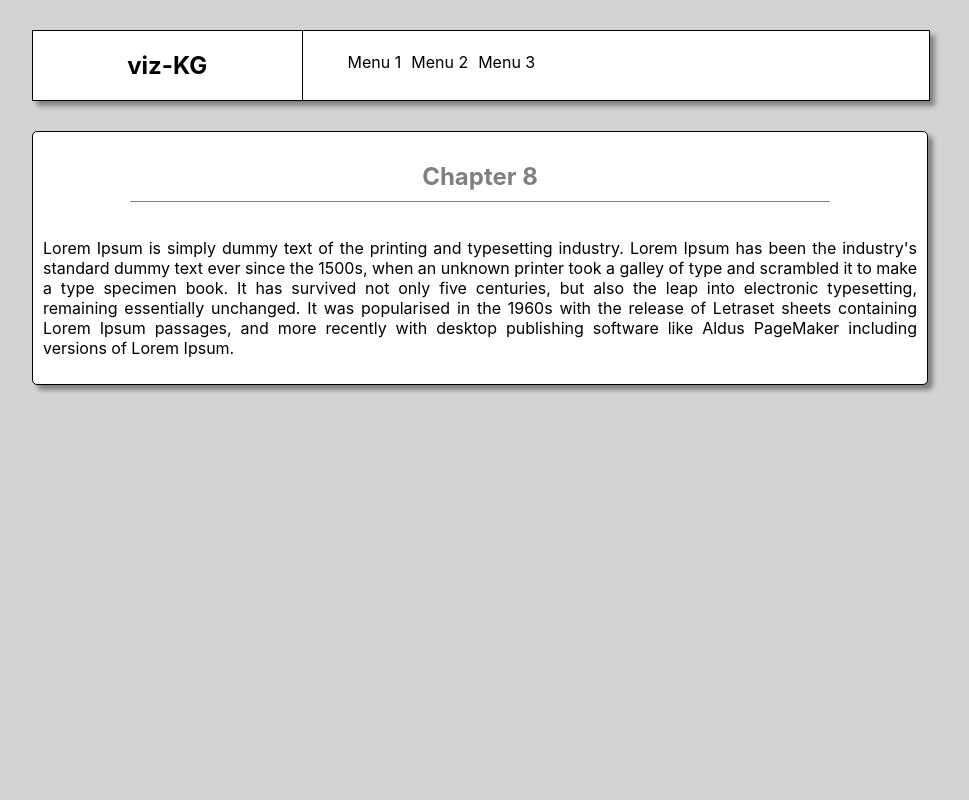
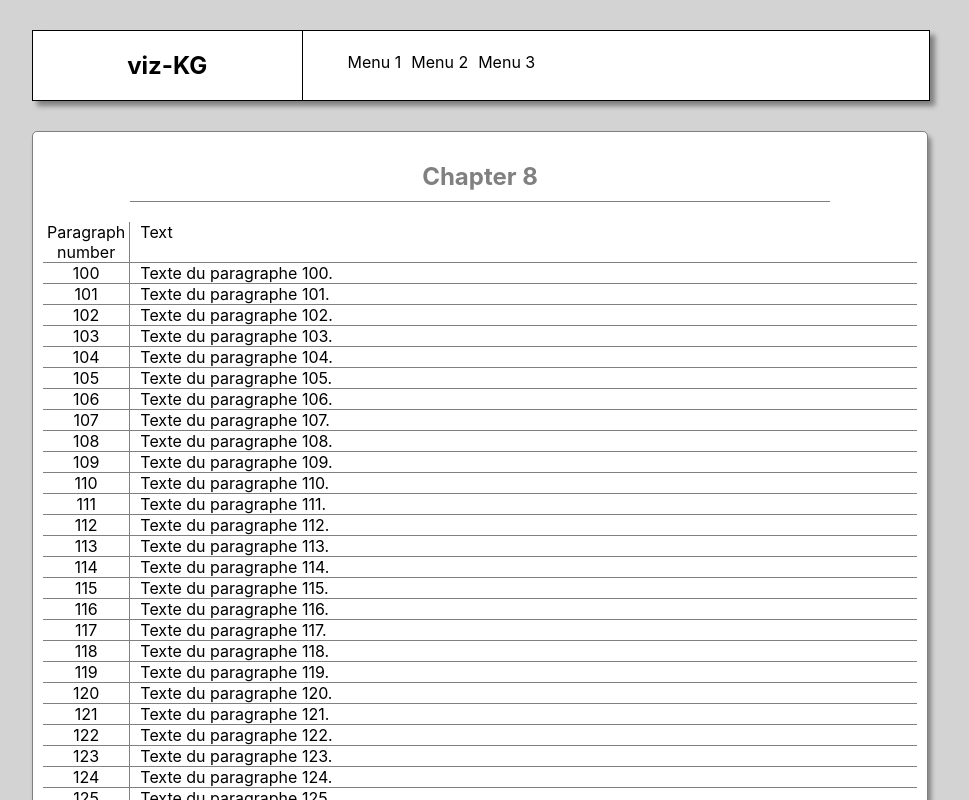
Before and after one commit to Sensaku/vizKG, a React (Create React App) app in the folder viz-kg/: page / in a window 1280 px wide. Shown: the top 800 px of the page, without its empty margins (160-1129 px from the left). Built offline with nearby package versions, Linux system fonts and the light colour scheme.

Commit message:
Add auto paragraph generation to text display component

```diff
--- a/viz-kg/src/composant/TextDisplay.js
+++ b/viz-kg/src/composant/TextDisplay.js
@@ -1,12 +1,36 @@
 import React from 'react';
 import styles from "./TextDisplay.module.css";
 
+const texts = []
+
+for (let i = 100; i < 150; i++){
+    texts.push({
+        paragraph : i,
+        text : `Texte du paragraphe ${i}.`
+    })
+}
+
+const TextRow = ({element}) => {
+    return <div className={styles['row-text-display']}>
+        <p className={styles['p-paragraph']}>{element.paragraph}</p>
+        <p className={styles['p-text']}>{element.text}</p>
+    </div>
+}
+
 const TextDisplay = () => {
+    const textRows = []
+
+    texts.forEach(element => {
+        textRows.push(<TextRow element={element} key={element.paragraph}/>)
+    })
+
     return <section className={styles['section-text']}>
         <h2 className={styles['h2-text']}>Chapter 8</h2>
-        <p className={styles['p-text']}>
-        Lorem Ipsum is simply dummy text of the printing and typesetting industry. Lorem Ipsum has been the industry's standard dummy text ever since the 1500s, when an unknown printer took a galley of type and scrambled it to make a type specimen book. It has survived not only five centuries, but also the leap into electronic typesetting, remaining essentially unchanged. It was popularised in the 1960s with the release of Letraset sheets containing Lorem Ipsum passages, and more recently with desktop publishing software like Aldus PageMaker including versions of Lorem Ipsum.
-        </p>
+        <div className={styles['row-text-display']}>
+            <p className={styles['p-paragraph']}>Paragraph number</p>
+            <p className={styles['p-text']}>Text</p>
+        </div>
+        {textRows}
     </section>
 }
 
--- a/viz-kg/src/composant/TextDisplay.module.css
+++ b/viz-kg/src/composant/TextDisplay.module.css
@@ -1,11 +1,11 @@
 .section-text {
-    border: black thin solid;
+    border: grey thin solid;
     padding: 5px;
     display: flex;
     flex-direction: column;
     padding: 10px;
     margin-top: 30px;
-    box-shadow: 5px 5px 5px grey;
+    box-shadow: 3px 5px 5px grey;
     background-color: white;
     border-radius: 5px;
 }
@@ -24,5 +24,23 @@
 }
 
 .p-text {
+    display: block;
+    width: 90%;
     text-align: justify;
+    padding-left: 10px;
+    margin: 0;
 }
+
+.p-paragraph {
+    display: black;
+    width: 10%;
+    border-right: grey thin solid;
+    margin: 0;
+    vertical-align: center;
+}
+
+.row-text-display {
+    display: flex;
+    flex-direction: row;
+    border-bottom: grey thin solid;
+}
```
